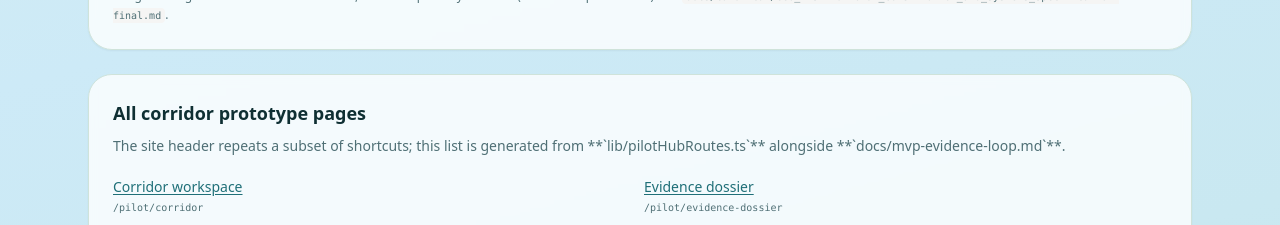
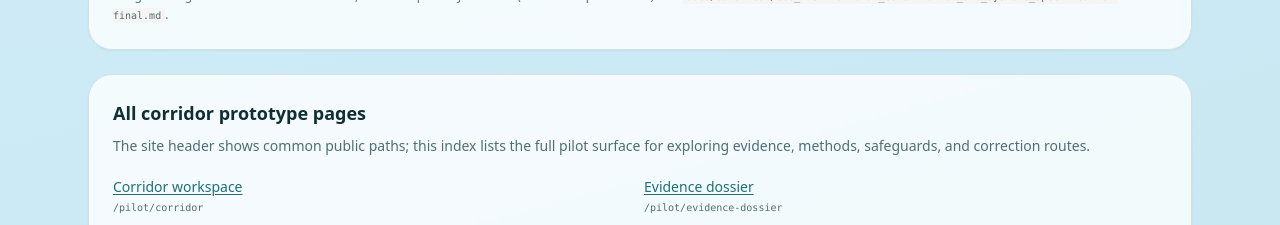
Before and after one commit to ngabiree/eeo, a Next.js app: page /pilot in a window 1280 px wide. Shown: the part 1060-1285 px from the top of the page. Built offline with nearby package versions, Linux system fonts and the light colour scheme; no server answers.

Commit message:
Refine pilot hub public copy

```diff
--- a/components/eeo/PilotHubRouteList.tsx
+++ b/components/eeo/PilotHubRouteList.tsx
@@ -15,8 +15,8 @@ export default function PilotHubRouteList() {
         All corridor prototype pages
       </h2>
       <p className="mt-2 text-sm leading-relaxed text-[color:var(--eeo-muted)]">
-        The site header repeats a subset of shortcuts; this list is generated from **`lib/pilotHubRoutes.ts`** alongside
-        **`docs/mvp-evidence-loop.md`**.
+        The site header shows common public paths; this index lists the full pilot surface for exploring evidence,
+        methods, safeguards, and correction routes.
       </p>
       <ul className="mt-4 grid gap-2 sm:grid-cols-2">
         {PILOT_HUB_ROUTES.map(({ href, label }) => (
```
